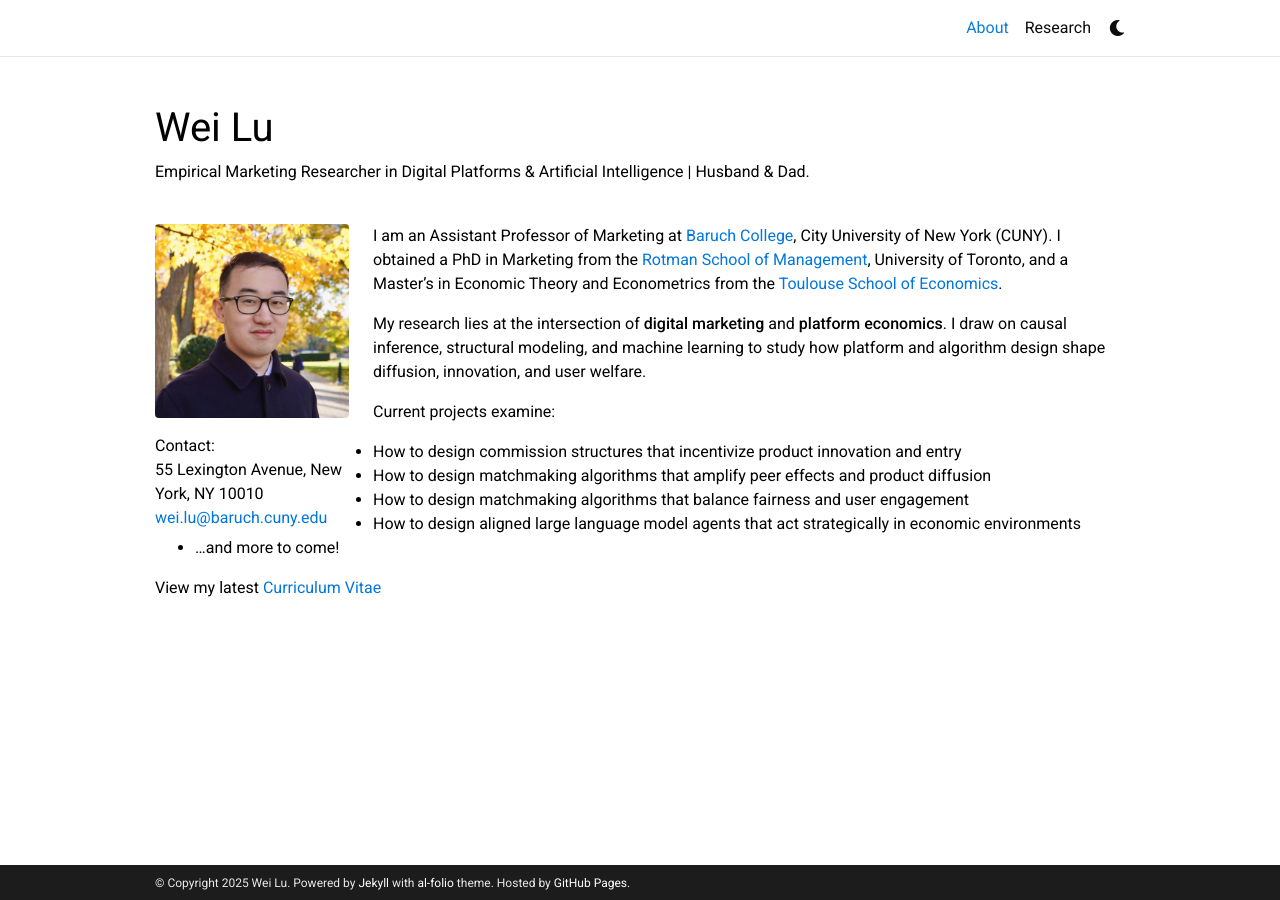
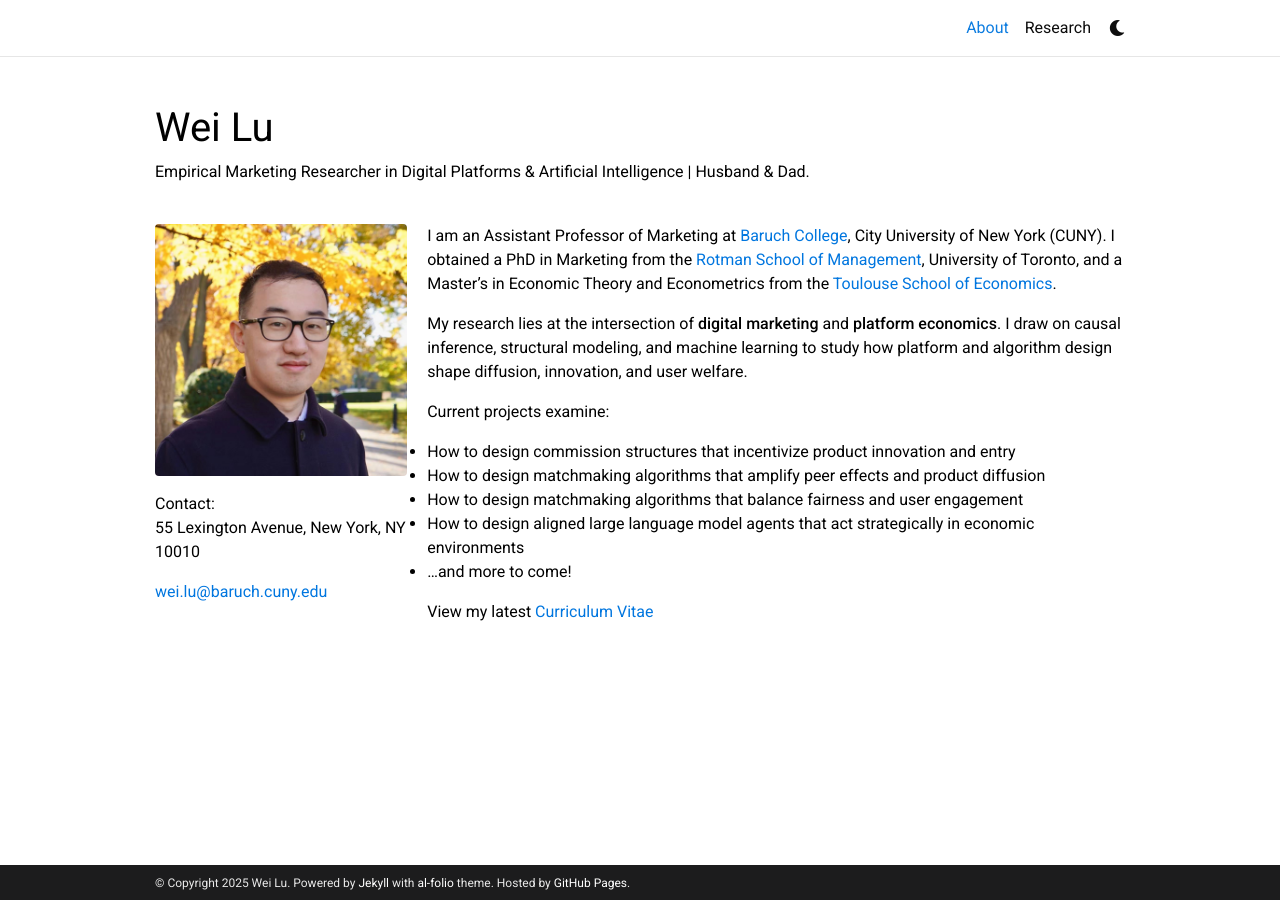
Before and after one commit to weilu-mkt/weilu-mkt.github.io, a Jekyll site: the page built from _pages/about.md, in a window 1280 px wide. Built offline with Jekyll 4.4.1, drawn with Linux system fonts in a browser that asks for light colours; full-size pictures stand in for the smaller copies a plugin makes; comment, search, counter and statistics services are not loaded; a style sheet for code colours, icons or effects is not loaded.

Commit message:
Update _base.scss

```diff
--- a/_sass/_base.scss
+++ b/_sass/_base.scss
@@ -93,30 +93,30 @@ blockquote {
 
 // Profile
 
-.profile {
-  margin-left: 0rem;
-  width: 100%;
+// .profile {
+//   margin-left: 0rem;
+//   width: 100%;
 
-  .address {
-    margin-bottom: 5px;
-    margin-top: 5px;
-    font-family: 'Roboto', sans-serif;
-    p {
-      display: inline-block;
-      margin: 0;
-    }
-  }
-}
+//   .address {
+//     margin-bottom: 5px;
+//     margin-top: 5px;
+//     font-family: 'Roboto', sans-serif;
+//     p {
+//       display: inline-block;
+//       margin: 0;
+//     }
+//   }
+// }
 
-@media (min-width: 576px) {
-  .profile {
-    margin-right: 1.5rem;
-    width: 20%;
-    .address {
-      p { display: block; }
-    }
-  }
-}
+// @media (min-width: 576px) {
+//   .profile {
+//     margin-right: 1.5rem;
+//     width: 20%;
+//     .address {
+//       p { display: block; }
+//     }
+//   }
+// }
 
 .post-description {
   margin-bottom: 2rem;
@@ -614,31 +614,33 @@ html.transition *:after {
   }
 }
 
-/* === Portrait size override (al-folio About/Home) === */
+
+/// New added
+/* Use a sane column split on wider screens */
+@media (min-width: 576px) {
+  .about .row { display: flex; align-items: flex-start; }
+  .profile { flex: 0 0 28%; max-width: 28%; margin-right: 1.25rem; }
+  .about .content { flex: 1 1 0%; min-width: 0; }
+}
+@media (min-width: 992px) {
+  .profile { flex-basis: 26%; max-width: 26%; }
+}
+/* Portrait sizing & alignment */
 .profile img,
 img.avatar,
 .profile .img-fluid {
-  max-width: 100%;   /* allow responsiveness by default */
+  max-width: 500px;   /* adjust: 260–300px works well for desktop */
+  width: 100%;
   height: auto;
   display: block;
-  margin: 0;          /* remove centering */
+  margin: 0;          /* always left */
   border-radius: 6px; /* optional */
 }
 
-/* Desktop: keep portrait medium-sized */
-@media (min-width: 768px) {
-  .profile img,
-  img.avatar,
-  .profile .img-fluid {
-    max-width: 260px;   /* try 240–300px range for headshots */
-  }
-}
-
-/* Mobile: scale naturally */
 @media (max-width: 767.98px) {
   .profile img,
   img.avatar,
   .profile .img-fluid {
-    max-width: 70vw;
+    max-width: 70vw;  /* phone: responsive but not full-bleed */
   }
 }
```
